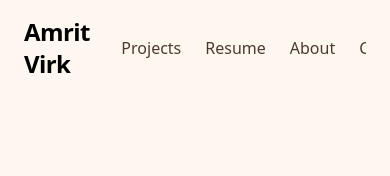
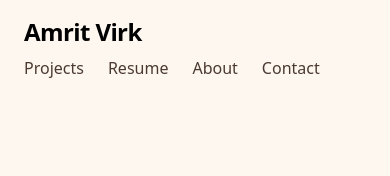
Before and after one commit to amrit-virk/website, a plain HTML site: page index.html in a window 390 px wide. Shown: the top 176 px of the page. Drawn offline with nearby package versions, Linux system fonts and the light colour scheme.

Commit message:
bug fixes

```diff
--- a/index.html
+++ b/index.html
@@ -5,9 +5,7 @@
   <meta name="viewport" content="width=device-width, initial-scale=1.0" />
   <title>Amrit Virk</title>
   <script src="https://cdn.tailwindcss.com"></script>
-  <!-- Swiper CSS -->
   <link rel="stylesheet" href="https://cdn.jsdelivr.net/npm/swiper@10/swiper-bundle.min.css" />
-  <!-- Chart.js -->
   <script src="https://cdn.jsdelivr.net/npm/chart.js"></script>
 </head>
 
@@ -15,12 +13,12 @@
 
   <!-- Navbar -->
   <header class="fixed top-0 w-full z-50 transition-all duration-300 bg-[#fdf7f0]" id="navbar-header">
-    <div class="flex w-full items-center justify-between px-6 py-4">
+    <div class="flex w-full flex-wrap items-center justify-between px-6 py-4 gap-y-2">
       <div class="text-2xl font-bold text-black tracking-tight">
         <a href="index.html"
-          class="hover:text-[#cc5b3e] transition duration-150 ease-in-out hover:-translate-y-1 hover:scale-110">Amrit Virk</a>
+          class="whitespace-nowrap hover:text-[#cc5b3e] transition duration-150 ease-in-out hover:-translate-y-1 hover:scale-110">Amrit Virk</a>
       </div>
-      <nav class="flex gap-x-6 sm:gap-x-8 text-[#4b3a32] font-medium overflow-x-auto whitespace-nowrap">
+      <nav class="flex flex-wrap gap-x-6 gap-y-2 text-[#4b3a32] font-medium w-full sm:w-auto">
         <a href="Projects/projects.html"
           class="hover:text-[#cc5b3e] transition duration-150 ease-in-out hover:-translate-y-1 hover:scale-110">Projects</a>
         <a href="resume.html"
@@ -130,10 +128,8 @@
       <section id="projects" class="body-text">
         <h2 class="text-3xl font-semibold text-[#cc5b3e] mb-4">My Projects</h2>
         <p class="mb-4">Find some of my recent projects below.</p>
-        <!-- Swiper Container for Project Cards -->
         <div class="swiper mySwiper w-full">
           <div class="swiper-wrapper">
-            <!-- Individual Project Card -->
             <div class="swiper-slide flex justify-center px-4 py-4 my-10">
               <div class="bg-white rounded-3xl shadow-xl overflow-hidden w-full max-w-[30rem] transform transition-transform duration-300 hover:scale-105">
                 <img src="Images/Steelhead.png" class="w-full h-48 object-cover" />
@@ -172,7 +168,6 @@
 
   <footer class="text-center text-sm text-gray-600 mt-6 mb-6">&copy; 2025 Amrit Virk. Designed with style and purpose.</footer>
 
-  <!-- SwiperJS CDN for Carousel Functionality -->
   <script src="https://cdn.jsdelivr.net/npm/swiper@11/swiper-bundle.min.js"></script>
 
   <script>
@@ -187,7 +182,6 @@
       });
     })();
 
-    // Initialize Swiper slider after DOM loads
     document.addEventListener("DOMContentLoaded", function () {
       new Swiper(".mySwiper", {
         loop: true,
@@ -206,7 +200,6 @@
   </script>
 
   <script>
-    // Fade-on-scroll animation setup
     document.addEventListener("DOMContentLoaded", function () {
       const faders = document.querySelectorAll('.fade-on-scroll');
       const options = { threshold: 0.1, rootMargin: "0px 0px -10% 0px" };
@@ -225,5 +218,4 @@
     });
   </script>
 </body>
-
 </html>
```
